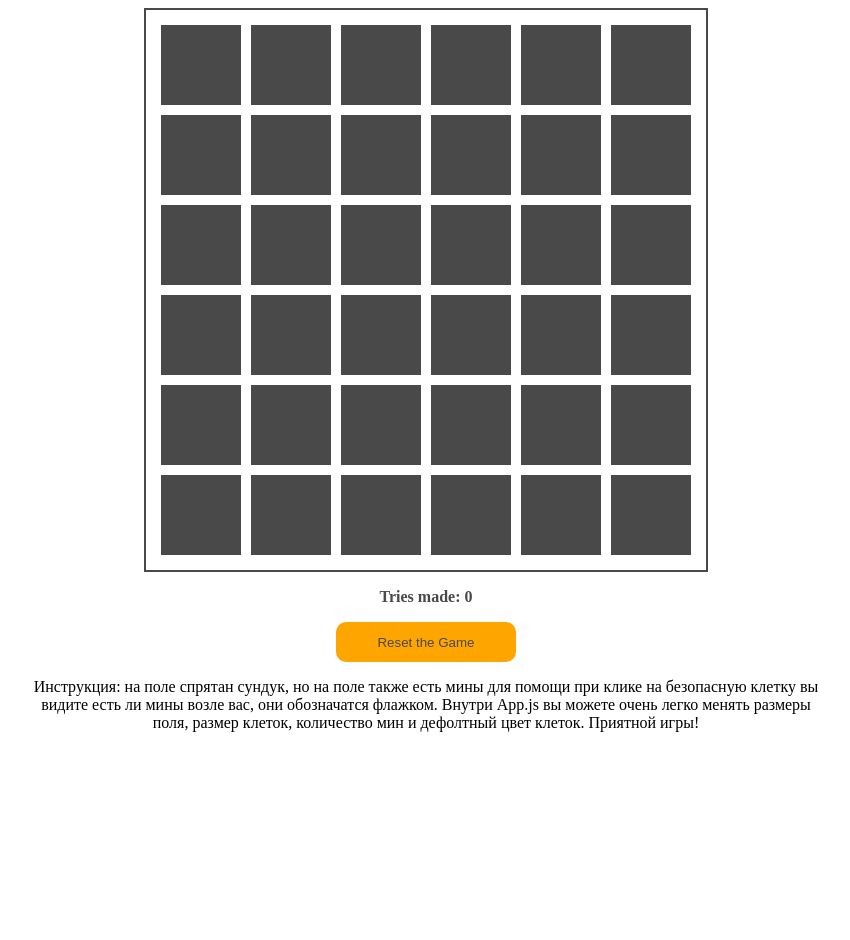
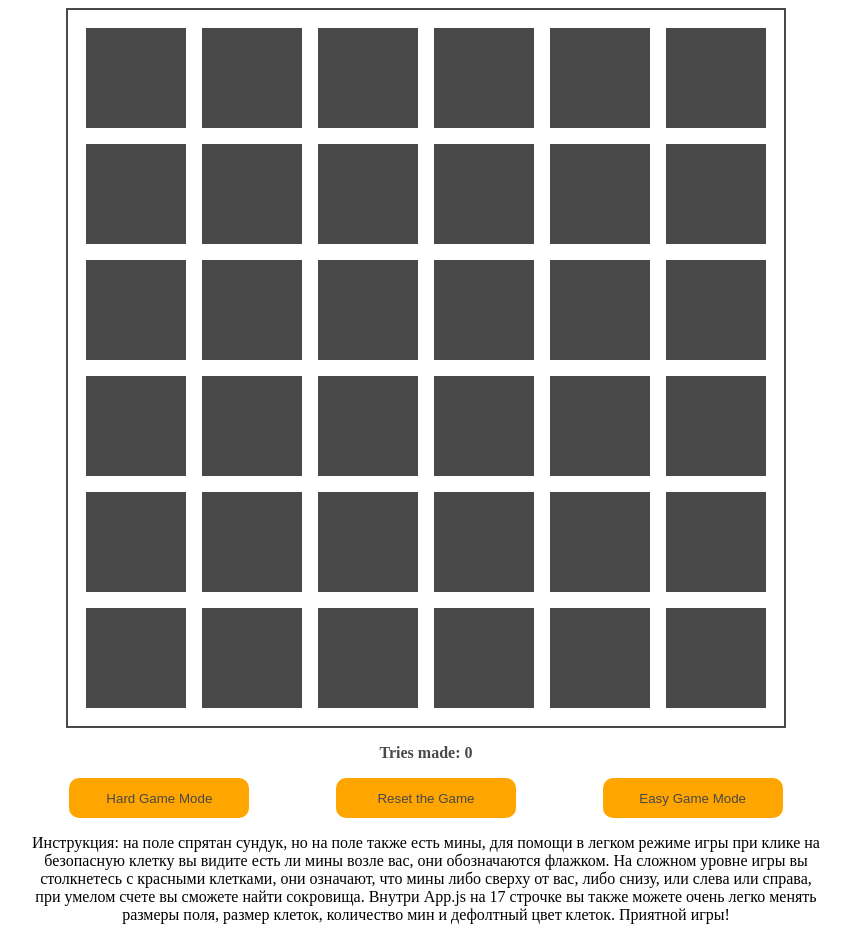
Before and after one commit to starman-cook/miner_game, a React (Create React App) app: page / in a window 1280 px wide. Shown: the whole page, without its empty margins (214-1064 px from the left). Before the commit the page ends 800 px from the top, so only its background shows below. Built offline with nearby package versions, Linux system fonts and the light colour scheme.

Commit message:
add buttons to choose hard mode and easy mode of the game, instructions included

```diff
--- a/src/App.css
+++ b/src/App.css
@@ -6,3 +6,6 @@
 .instructions {
   text-align: center;
 }
+.switch_mode {
+  display: flex;
+}
--- a/src/App.js
+++ b/src/App.js
@@ -14,7 +14,7 @@ import CongratsMessage from './Components/CongratsMessage/CongratsMessage';
 //  и начальный цвет когда все клетки закрыты
 
 // CREATION OF SQUARE FILED (WIDTH, HEIGHT, SizeOfEachSquareInPixels, MARGIN, COLOR)
-const squareField = new SquareField(6, 6, 80, 5, 15, '#494949');
+const squareField = new SquareField(6, 6, 100, 8, 5, '#494949');
 squareField.createAllSquaresArray();
 squareField.makeRandomNumbers();
 squareField.findSidesForDetectionHidden();
@@ -51,15 +51,32 @@ const App = () => {
     setGame(squaresCopy);
     squareDiv = squareField.getSquareDiv();
   }
-
+  const hardMode = () => {
+    squareField.switchDifficultMode();
+    resetTheGame()
+  }
+  const easyMode = () => {
+    squareField.switchEasyMode();
+    resetTheGame()
+  }
   return (
     <div onClick={reloadField} className="container">
       {squareDiv}
     <CounterOfTries text={`Tries made:  ${squareField.counter}`} />
+    <div className='switch_mode'>
+    <ButtonReset
+    btnOnClickReset={hardMode}
+    text='Hard Game Mode'
+    />
     <ButtonReset
     btnOnClickReset={resetTheGame}
     text='Reset the Game'
     />
+    <ButtonReset
+    btnOnClickReset={easyMode}
+    text='Easy Game Mode'
+    />
+    </div>
     {squareField.congrats ?
     <CongratsMessage
     text={`Congratulations!!! You found the treasures and won the game! You have made ${squareField.counter} tries.`}/>
@@ -69,12 +86,16 @@ const App = () => {
     text='You have steped on pumkin-mine, the game is lost!(((('/>
     : null}
     <p className='instructions'>
-      Инструкция: на поле спрятан сундук, но на поле также есть мины
-      для помощи при клике на безопасную клетку вы видите есть ли мины возле вас,
-      они обозначатся флажком. Внутри App.js вы можете очень легко менять
+      Инструкция: на поле спрятан сундук, но на поле также есть мины,
+      для помощи в легком режиме игры при клике на безопасную клетку вы видите есть ли мины возле вас,
+      они обозначаются флажком.
+      На сложном уровне игры вы столкнетесь с красными клетками, они означают, что
+      мины либо сверху от вас, либо снизу, или слева или справа, при умелом счете вы
+      сможете найти сокровища. Внутри App.js на 17 строчке вы также можете очень легко менять
       размеры поля, размер клеток, количество мин и дефолтный цвет клеток.
       Приятной игры!
     </p>
+
     </div>
   );
 }
--- a/src/Components/SquareField/SquareField.css
+++ b/src/Components/SquareField/SquareField.css
@@ -14,6 +14,9 @@
     background: url(../../images/flag_detection.png) center no-repeat !important;
     background-size: contain !important;
 }
+.around {
+    background: red !important;
+}
 .mine {
     background: url(../../images/pumkin_mine.png) center no-repeat !important;
     background-size: contain !important;
--- a/src/Components/SquareField/SquareField.js
+++ b/src/Components/SquareField/SquareField.js
@@ -11,6 +11,7 @@ class SquareField {
                 hasItem: 'empty',
                 state: 'closed',
                 mine: 'chance',
+                around: 'nothing',
                 detection: 'noDetection',
                 id: 0
             }
@@ -30,7 +31,7 @@ class SquareField {
                     <Square
                     key = {square.id}
                     squareOpenOnClick = {() => {this.pickASquare(square.id)}}
-                    squareClass = {`${square.state} ${square.hasItem} ${square.mine} ${square.detection}`}
+                    squareClass = {`${square.state} ${square.hasItem} ${square.mine} ${square.detection} ${square.around}`}
                     squareStyle = {this.setSquareStyle()}
                     />
                 )
@@ -79,6 +80,22 @@ return squaresDiv
         }
 
         // Mine detection
+        // Hard level
+        if (this.diffLevel === true) {
+        if (this.minesArray.includes(oneSquare.id - 1) && !this.leftSide.includes(oneSquare.id)) {
+            oneSquare.around = this.around;
+        }
+        if (this.minesArray.includes(oneSquare.id + 1) && !this.rightSide.includes(oneSquare.id)) {
+            oneSquare.around = this.around;
+        }
+        if (
+            this.minesArray.includes(oneSquare.id - this._fieldWidth) ||
+            this.minesArray.includes(oneSquare.id + this._fieldWidth)) {
+            oneSquare.around = this.around;
+            }
+        }
+        // Easy level
+        if (this.diffLevel === false) {
         if (this.minesArray.includes(oneSquare.id - 1)) {
             oneSquare.state = this.open;
             if(this.leftSide.includes(oneSquare.id) || this.gameIsOver === true){
@@ -111,9 +128,10 @@ return squaresDiv
             this._allSquares[index + this._fieldWidth].detection = this.detection;
             }
         }
+    }
         this.counter++;
-        }
 
+    }
         this._allSquares[index] = oneSquare;
     }
     clearSquareArray() {
@@ -140,6 +158,15 @@ return squaresDiv
             this.rightSide.push((this._fieldWidth * i) - 1);
         }
     }
+    switchDifficultMode() {
+        console.log(this.diffLevel);
+        return this.diffLevel = true;
+    }
+    switchEasyMode() {
+        console.log(this.diffLevel);
+
+        return this.diffLevel = false;
+    }
     constructor(fieldWidth, fieldHeight, squareSize, squareMargin, amountOfMines, squareColor) {
         this._fieldWidth = fieldWidth;
         this._fieldHeight = fieldHeight;
@@ -153,11 +180,12 @@ return squaresDiv
     mine = 'mine';
     objectFound = 'objectFound';
     detection = 'mineFound';
+    around = 'around';
     gameIsOver = false;
     congrats = false;
     fail = false;
     counter = 0;
-
+    diffLevel = false;
 }
 
 export default SquareField;
```
